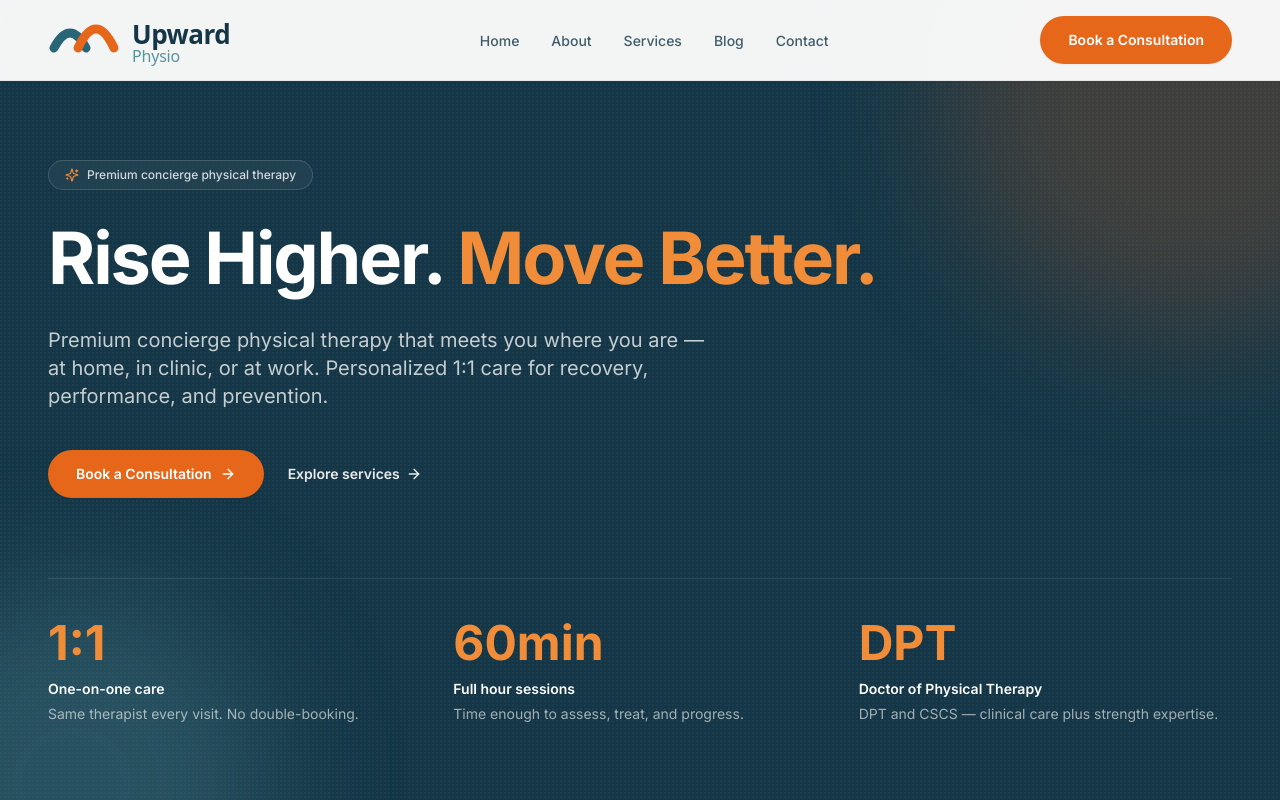
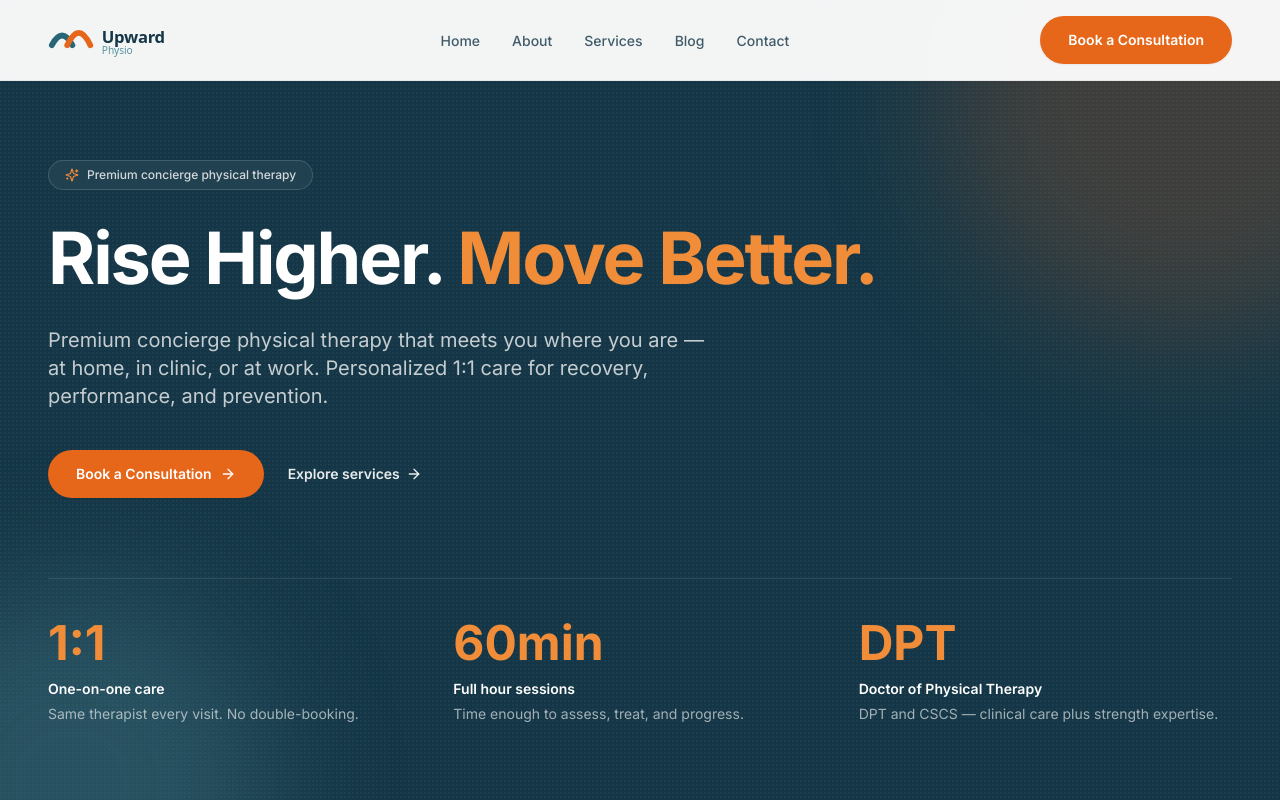
Before and after one commit to brian23662/upward_physio3, a Next.js app: page / in a window 1280 px wide. Shown: the top 800 px of the page. Built offline with nearby package versions, Linux system fonts and the light colour scheme.

Commit message:
Revert Navbar.tsx to original — pairing with logo.svg revert; new logo will be delivered separately

```diff
--- a/components/Navbar.tsx
+++ b/components/Navbar.tsx
@@ -55,10 +55,10 @@ export default function Navbar() {
           <Image
             src="/logo.svg"
             alt="Upward Physio"
-            width={76}
-            height={56}
+            width={150}
+            height={38}
             priority
-            className="h-14 w-auto"
+            className="h-9 w-auto"
           />
         </Link>
 
@@ -107,9 +107,9 @@ export default function Navbar() {
               <Image
                 src="/logo-light.svg"
                 alt="Upward Physio"
-                width={76}
-                height={56}
-                className="h-14 w-auto"
+                width={150}
+                height={38}
+                className="h-9 w-auto"
               />
               <button
                 type="button"
```
